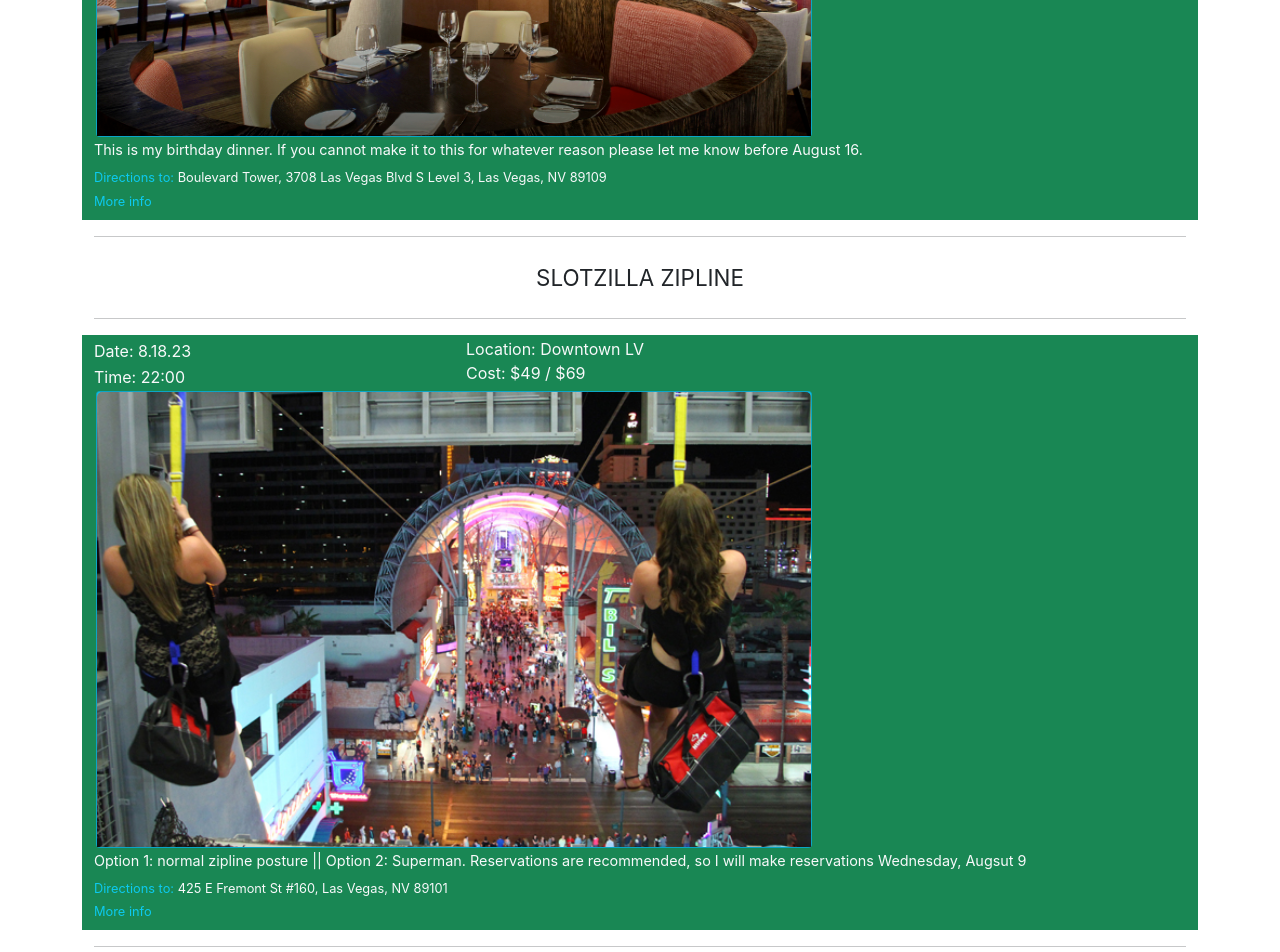
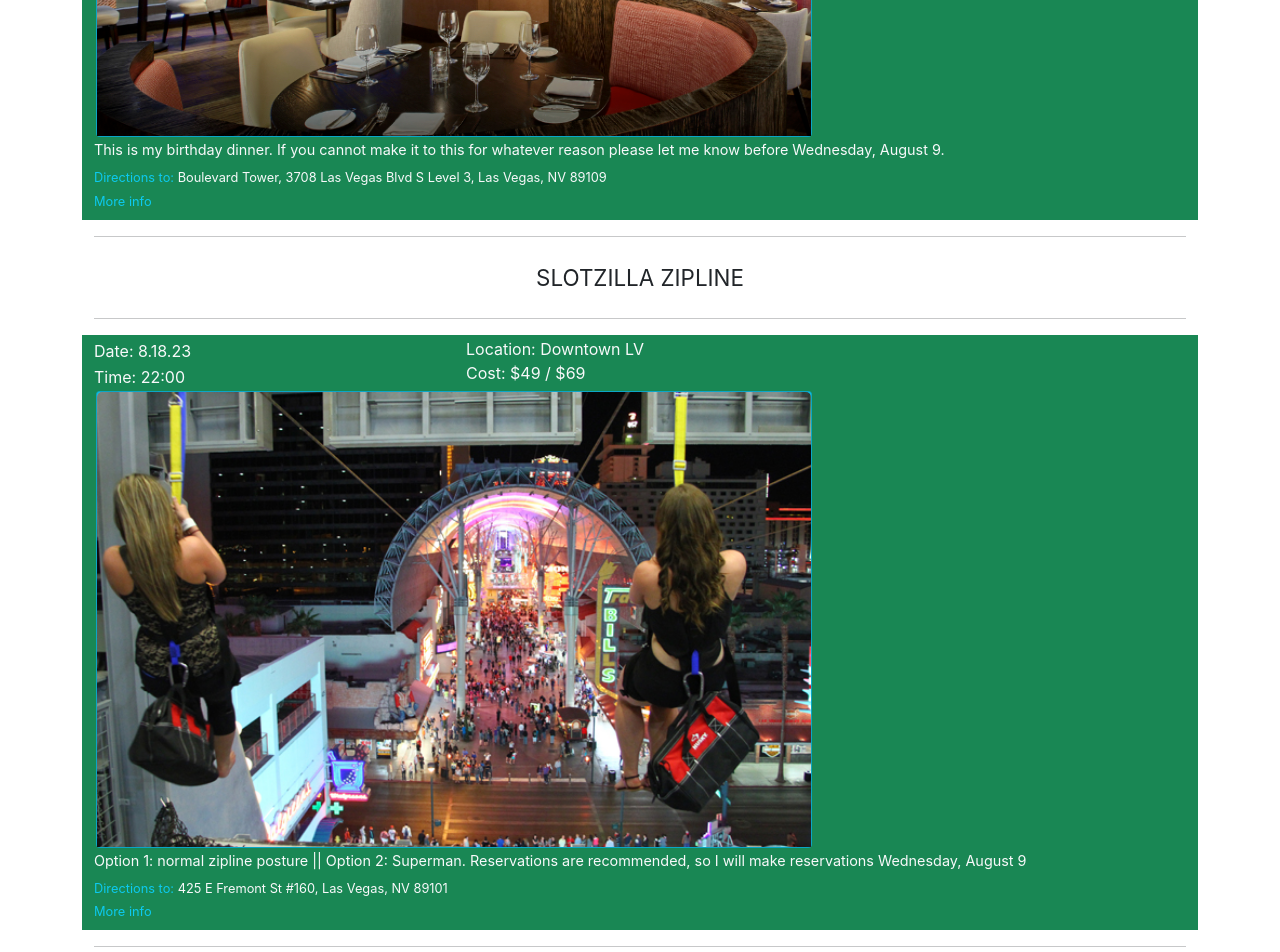
Before and after one commit to sfotxl/vegas, a React (Create React App) app: page / in a window 1280 px wide. Shown: the part 1440-2392 px from the top of the page. Built offline with nearby package versions, Linux system fonts and the light colour scheme.

Commit message:
Res by date

```diff
--- a/src/pages/Events.js
+++ b/src/pages/Events.js
@@ -38,7 +38,7 @@
       'Boulevard Tower, 3708 Las Vegas Blvd S Level 3, Las Vegas, NV 89109',
     google: 'https://goo.gl/maps/grCV8vn8o9UAgWsH9',
     description:
-      'This is my birthday dinner. If you cannot make it to this for whatever reason please let me know before August 16.',
+      'This is my birthday dinner. If you cannot make it to this for whatever reason please let me know before Wednesday, August 9.',
   },
   {
     id: 3,
@@ -52,7 +52,7 @@
     google: 'https://goo.gl/maps/NQ6H79enfxa41V779',
     address: '425 E Fremont St #160, Las Vegas, NV 89101',
     description:
-      'Option 1: normal zipline posture || Option 2: Superman. Reservations are recommended, so I will make reservations Wednesday, Augsut 9',
+      'Option 1: normal zipline posture || Option 2: Superman. Reservations are recommended, so I will make reservations Wednesday, August 9',
   },
   {
     id: 4,
@@ -86,7 +86,7 @@
     cost: '$$',
     google: 'https://goo.gl/maps/FVoTMofJFXyVXAyj8',
     address: '3200 S Las Vegas Blvd Suite 1260,Las Vegas, NV 89109',
-    description: `Brazilian steakhouse cos it's basically a buffet. Please RSVP by August 10 so we can make reservations. `,
+    description: `Brazilian steakhouse cos it's basically a buffet. Please RSVP by Wednesday, August 9, so we can make reservations. `,
   },
   {
     id: 7,
@@ -100,7 +100,8 @@
     google: 'https://goo.gl/maps/kRAkYnj19zpP7AG46',
     address: '3555 S Las Vegas Blvd, Las Vegas, NV 89109',
     link: 'https://get.rupaulsdragracelive.com/',
-    description: 'Men in wigs. We have the tickets. Just show up!',
+    description:
+      'Men in wigs. We have the tickets for Kayla, Keola, Kyle, Jordan, Xander, Travis, and Kalani. Additional tickets can be purchased on the site below.',
   },
 
   {
@@ -115,7 +116,7 @@
     google: 'https://goo.gl/maps/EUpiUCeMmeQm3QRm8',
     cost: '$$',
     description:
-      'Asian-inspired brunch means Ube French Toast. Please reach out by Wednesday August 9 so we can make a reservation.',
+      'Asian-inspired brunch means Ube French Toast. Please reach out by Wednesday, August 9, so we can make a reservation.',
   },
 ];
 
```
